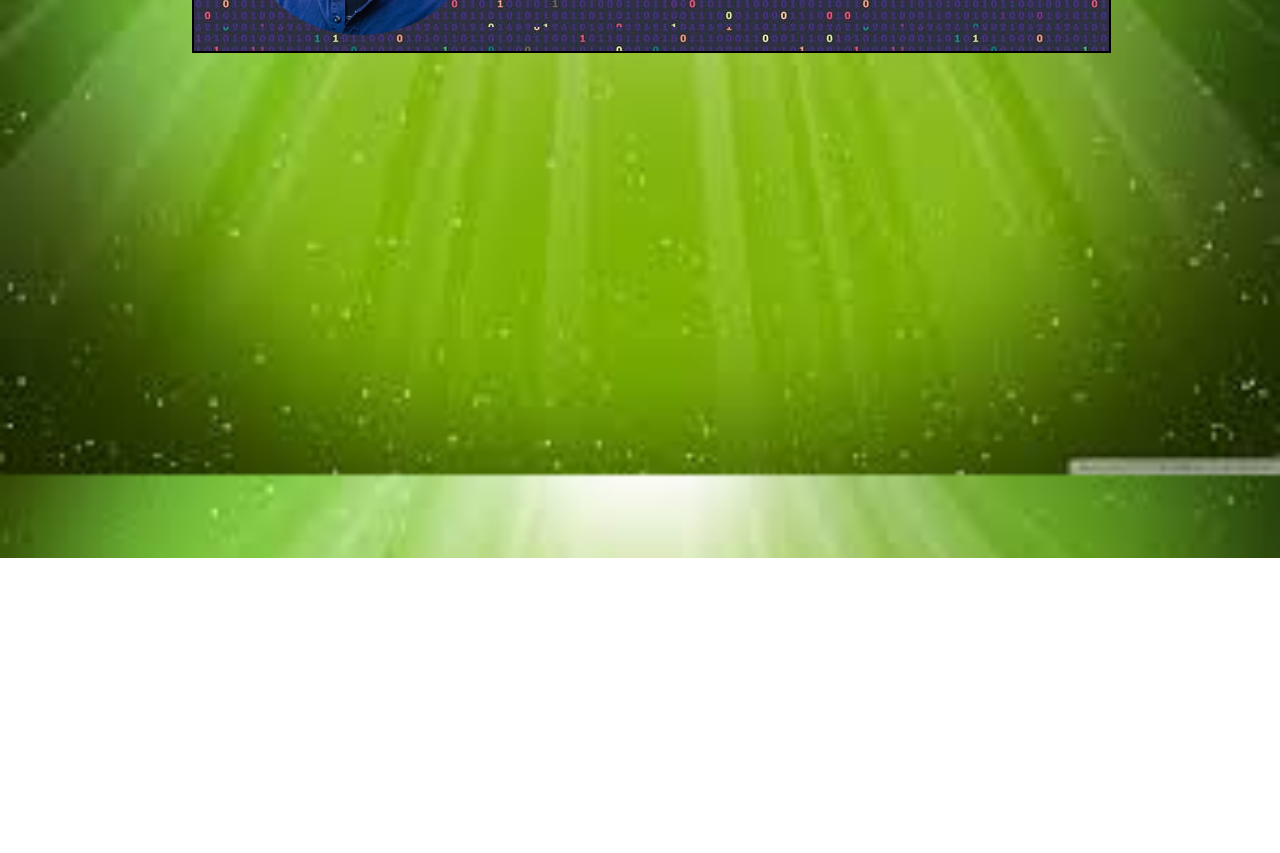
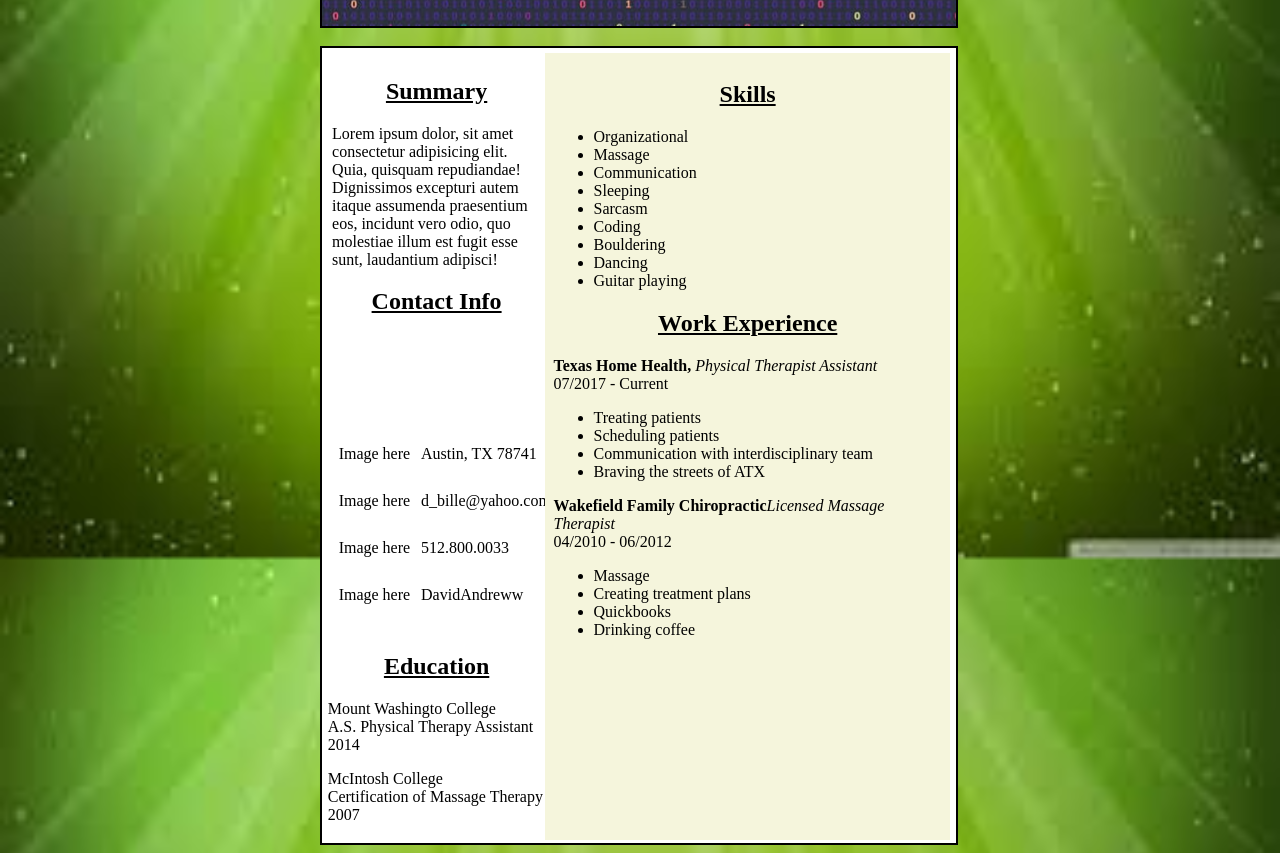
Before and after one commit to DavidAndreww/ACA_web101_david_bille, a plain HTML site: page src/online-resume/resume.html in a window 1280 px wide. Shown: the part 242-1095 px from the top of the page. Before the commit the page ends 800 px from the top, so only its background shows below. Drawn offline with Linux system fonts and the light colour scheme.

Commit message:
updated resume

```diff
--- a/src/online-resume/resume.css
+++ b/src/online-resume/resume.css
@@ -1,19 +1,22 @@
 body {
     background-image: url(../../background.jpg);
     background-size: 100%;
-    margin-right: 20%;
-    margin-left: 15%;
+    background-repeat: no-repeat;
+    background-attachment: fixed;
+    background-position: center;
+    margin-right: 30%;
+    margin-left: 25%;
     vertical-align: middle;
 }
 /* WHY ARE MY MARGINS OFF!?!?! */
 
 .grid1 {
     display: grid;
-    grid-template-columns: 30% 70%;
-    grid-template-rows: 50% 50%;
-    grid-template-areas:
+    grid-template-columns: 30% auto%;
+    grid-template-rows: 50% auto%;
+    /* grid-template-areas:
     'img head'
-    'img title';
+    'img title'; */
     background-image: url(./header.jpg);
     width: 100%;
     height: 200px;
@@ -34,8 +37,8 @@ body {
 img {
     border-radius: 8em;
     object-fit: cover;
-    height: 250px;
-    width: 250px;
+    height: 200px;
+    width: 200px;
 }
 
 .head {
@@ -65,3 +68,101 @@ img {
     font-size: 1.5em;
     color: white;
 }
+
+.grid2 {
+    display: grid;
+    grid-template-columns: 15% 20% auto;
+    grid-template-rows: 50% 6% 6% 6% 6% auto;
+    width: 108%;
+    height: 100%;
+    background-color: white;
+    border: 2px solid black;
+    padding: 1%;
+}
+
+/* HOW DO I FIX PADDING???  */
+
+.profile {
+    grid-column-start: 1;
+    grid-column-end: 3;
+    grid-row-start: 1;
+    grid-row-end: 2;
+    padding: 2%;
+}
+
+.address1 {
+    grid-column-start: 1;
+    grid-column-end: 2;
+    grid-row-start: 2 ;
+    grid-row-end: 3;
+    justify-self: center;
+}
+.address2 {
+    grid-column-start: 2;
+    grid-column-end: 3;
+    grid-row-start: 2;
+    grid-row-end: 3
+}
+
+.email1 {
+    grid-column-start: 1;
+    grid-column-end: 2;
+    grid-row-start: 3;
+    grid-row-end: 4;
+    justify-self: center;
+}
+.email2 {
+    grid-column-start: 2;
+    grid-column-end: 3;
+    grid-row-start: 3;
+    grid-row-end: 4;
+}
+
+.phone1 {
+    grid-column-start: 1;
+    grid-column-end: 2;
+    grid-row-start: 4;
+    grid-row-end: 5;
+    justify-self: center;
+}
+.phone2 {
+    grid-column-start: 2;
+    grid-column-end: 3;
+    grid-row-start: 4;
+    grid-row-end: 5;
+}
+
+.social1 {
+    grid-column-start: 1;
+    grid-column-end: 2;
+    grid-row-start: 5;
+    grid-row-end: 6;
+    justify-self: center;
+}
+.social2 {
+    grid-column-start: 2;
+    grid-column-end: 3;
+    grid-row-start: 5;
+    grid-row-end: 6;
+}
+
+.education {
+    grid-column-start: 1;
+    grid-column-end: 3;
+    grid-row-start: 6;
+    grid-row-end: 7;
+}
+
+.skills {
+    grid-column-start: 3;
+    grid-column-end: 4;
+    grid-row-start: 1;
+    grid-row-end: 7;
+    background-color: beige;
+    padding: 2%;
+}
+
+h2 {
+    text-align: center;
+    text-decoration: underline;
+}
--- a/src/online-resume/resume.html
+++ b/src/online-resume/resume.html
@@ -12,7 +12,61 @@
      <div class="head">David A. Bille</div>
      <div class="title">Student of Web Development</div>
    </div>
+<br />
+<div class="grid2">
+  <div class="profile"><h2>Summary</h2>
+    <p>Lorem ipsum dolor, sit amet consectetur adipisicing elit. Quia, quisquam repudiandae! Dignissimos excepturi autem itaque assumenda praesentium eos, incidunt vero odio, quo molestiae illum est fugit esse sunt, laudantium adipisci!</p>
+    <h2>Contact Info</h2>
+  </div>
+  <div class="address1">Image here</div>
+  <div class="address2">Austin, TX 78741</div>
+  <div class="email1">Image here</div>
+  <div class="email2">d_bille@yahoo.com</div>
+  <div class="phone1">Image here</div>
+  <div class="phone2">512.800.0033</div>
+  <div class="social1">Image here</div>
+  <div class="social2">DavidAndreww</div>
+  <div class="education">
+    <h2>Education</h2>
+    <p>Mount Washingto College<br />A.S. Physical Therapy Assistant 2014</p>
+    <p>McIntosh College<br />Certification of Massage Therapy 2007</p>
+  </div>
+  <div class="skills">
+    <h2>Skills</h2>
+    <ul>
+      <li>Organizational</li>
+      <li>Massage</li>
+      <li>Communication</li>
+      <li>Sleeping</li>
+      <li>Sarcasm</li>
+      <li>Coding</li>
+      <li>Bouldering</li>
+      <li>Dancing</li>
+      <li>Guitar playing</li>
+    </ul>
+    <h2>Work Experience</h2>
+    <p><b>Texas Home Health,</b> <em>Physical Therapist Assistant</em><br />07/2017 - Current</p>
+    <ul>
+      <li>Treating patients</li>
+      <li>Scheduling patients</li>
+      <li>Communication with interdisciplinary team</li>
+      <li>Braving the streets of ATX</li>
+    </ul>
+    <p><b>Wakefield Family Chiropractic</b><em>Licensed Massage Therapist</em><br />04/2010 - 06/2012</p>
+    <ul>
+      <li>Massage</li>
+      <li>Creating treatment plans</li>
+      <li>Quickbooks</li>
+      <li>Drinking coffee</li>
+    </ul>
+  </div>
 
+  <!-- <img src="address.jpg" alt="Address"/>
+  <img src="email.jpg" alt="Email" />
+  <img src="phone.jpg" alt="Phone" />
+  <img src="social.jpg" alt="LinkedIn" /> -->
+
+</div>
 
 
 </body>
```
Also changed, not shown: src/online-resume/address.jpg (added), src/online-resume/email.jpg (added), src/online-resume/phone.jpg (added), src/online-resume/social.jpg (added).
